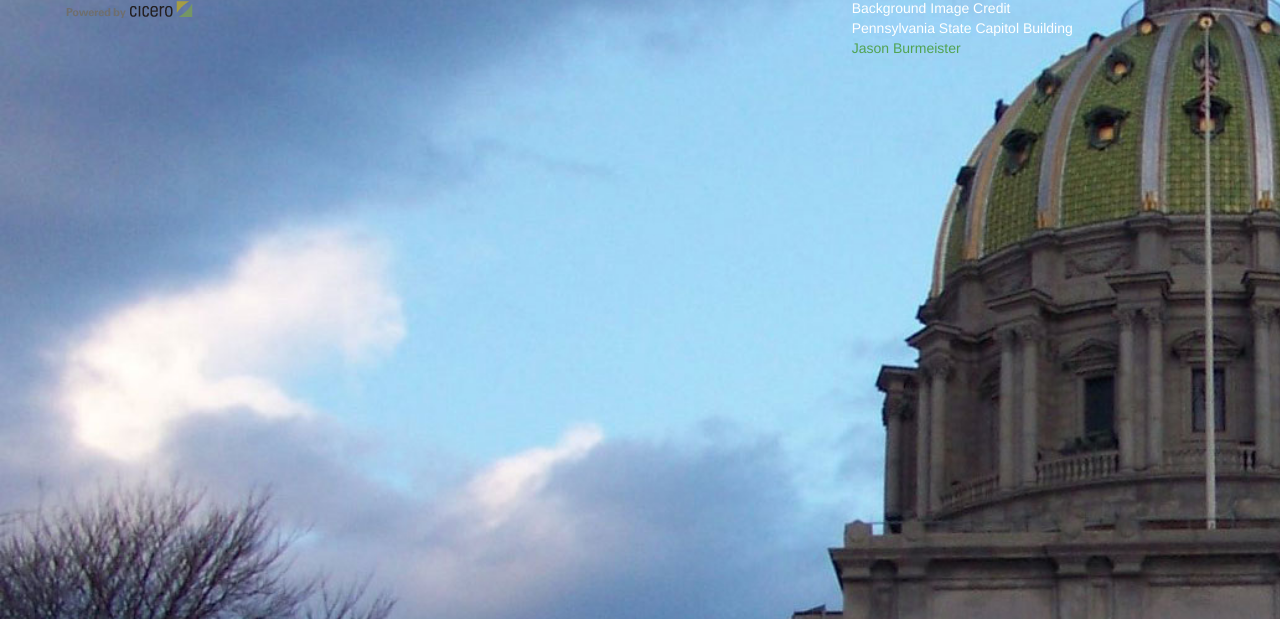
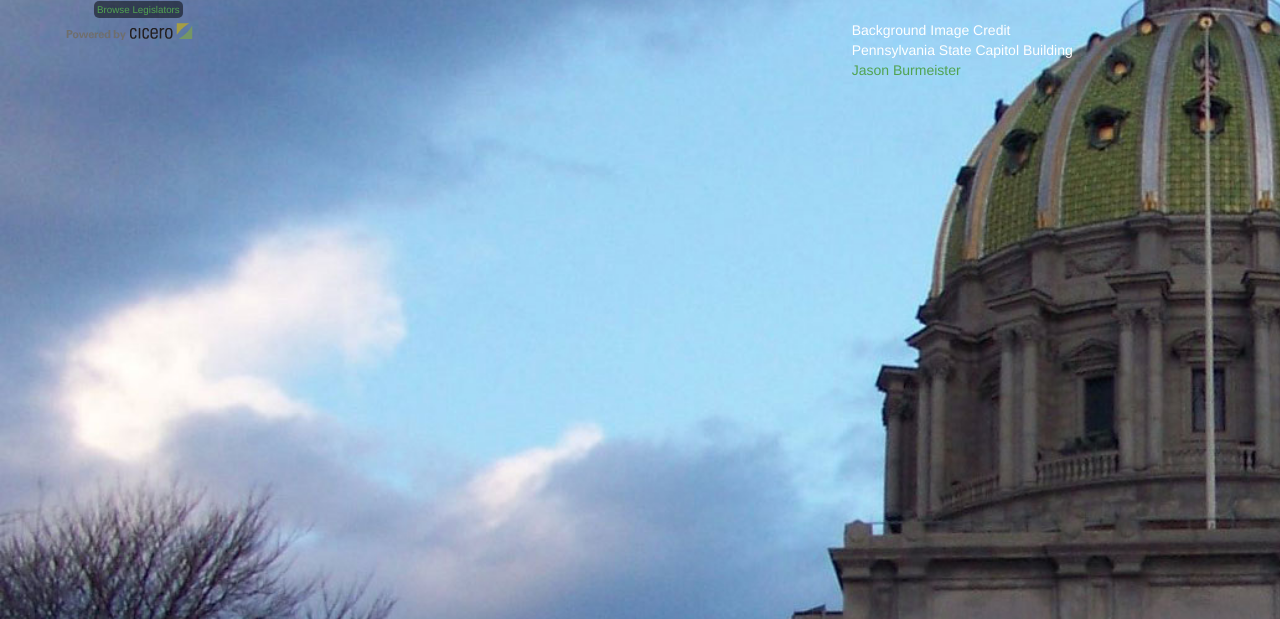
Before and after one commit to staterepme/State-Gov-Tracker, a Django app: template state_gov_tracker_app/templates/index.html in a window 1280 px wide. Shown: the part 321-940 px from the top of the page. Run offline with Django 3.2, Linux system fonts and the light colour scheme; the template is opened without the code that fills it, so the values that code supplies are empty; some libraries are stand-ins or nearby versions.

Commit message:
Added link to browse legislators page

```diff
--- a/state_gov_tracker_app/templates/index.html
+++ b/state_gov_tracker_app/templates/index.html
@@ -53,10 +53,9 @@
             <input type="text" name="q" placeholder="Enter Your Address" class="input-xlarge">
             <button type="submit" class="btn btn-success">Who's my rep?</button>
         </form>
-
-
-
             <span class="small-help-text">Example address: <a href="/results?q=1+Beaver+Stadium++University+Park%2C+PA+16802">1 Beaver Stadium  University Park, PA 16802</a></span>
+            <br>
+            <span class="small-help-text"><a href="/browse_legislators/">Browse Legislators</a></span>
 
         <div class="clear">
         </div>
```
